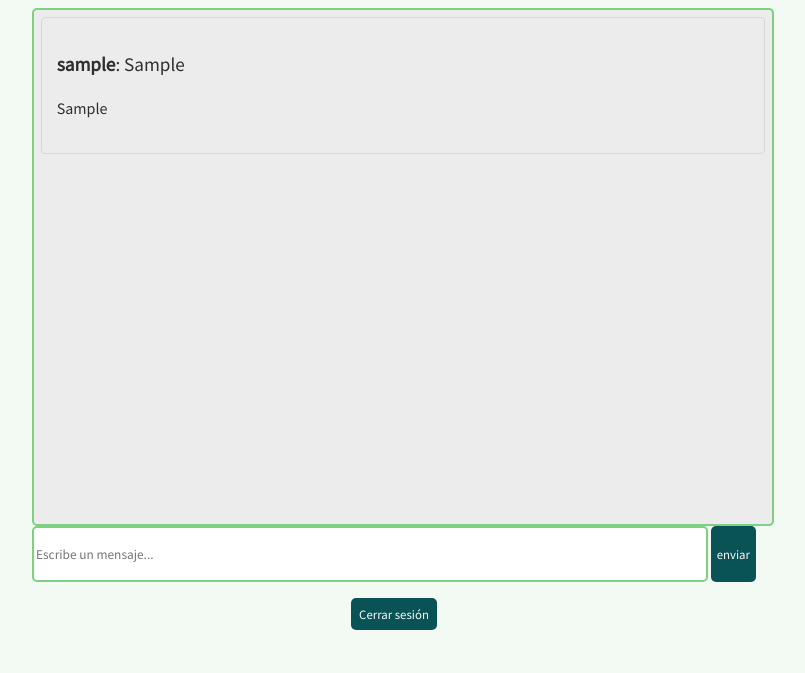
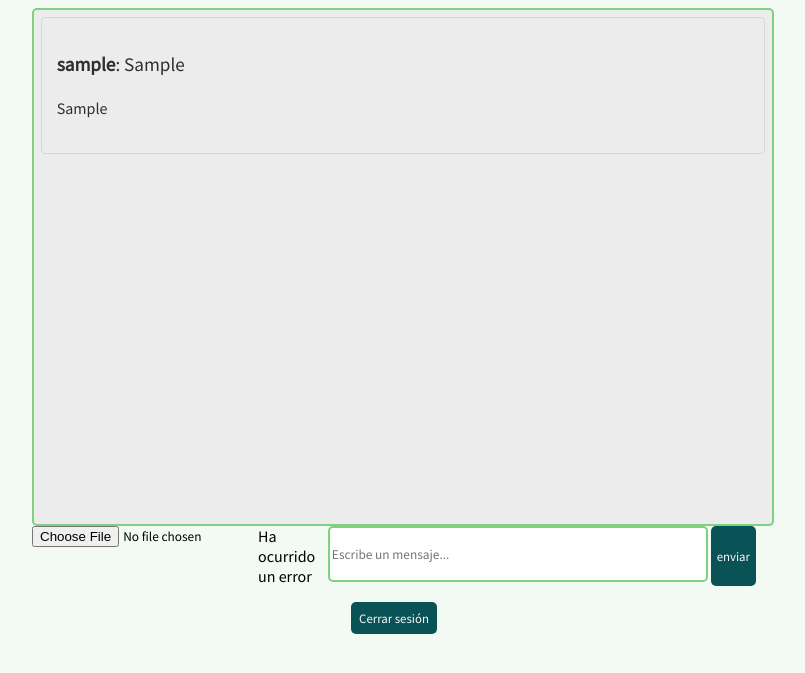
Before and after one commit to Ryksu/chatphp, a PHP site: page /pg/chat.php in a window 1280 px wide. Shown: the top 673 px of the page, without its empty margins (246-1051 px from the left). Run offline with PHP 8.4, Linux system fonts and the light colour scheme; the visitor is signed in with stand-in values (Sample User, id 1); tables that the repository leaves empty or names only in its code hold one stand-in row (values such as "Sample post").

Commit message:
configurando los archivo para poder subir imagenes el chat

```diff
--- a/pg/chat.php
+++ b/pg/chat.php
@@ -6,6 +6,7 @@
 error_reporting(E_ALL);
 
 session_start();
+$msg = "";
 if (!isset($_SESSION['user'])) {
   header('Location:../login.php');
 }
@@ -15,10 +16,30 @@
 $conexion = conectar();
 if (isset($_POST['enviar'])) {
   $mgs = $_POST['mensaje'];
-
-$query = "INSERT INTO Mensajes(user_name,mensajes) VALUES('".$user."','".$mgs."')";
+  $query = "INSERT INTO Mensajes(user_name,mensajes) VALUES('".$user."','".$mgs."')";
 	$sql = $conexion -> prepare($query);
   $sql->execute();
+}
+if (!isset($_FILES["imagen"])|| $_FILES["imagen"]["error"]>0) {
+  $msg .= " Ha ocurrido un error ";
+}else {
+  $permitidos = array("image/jpg","image/jpeg","image/gif","image/png");
+  $limite_kb = 16384;
+
+  if (in_array($_FILES['imagen']['type'],$permitidos)&& $_FILES['imagen']['size']<= $limite_kb * 1024) {
+    $imagen_temporal = $FILES['imagen']['tmp_name'];
+    $tipo = $_FILES['imagen']['type'];
+
+    $fp = fopen($imagen_temporal,'r+b');
+    $data = fread($fp, filesize($imagen_temporal));
+    fclose($fp);
+    $data = quote($data);
+    $query = "INSERT INTO Imagenes(imagen,tip_imagen) VALUES('".$data."','".$tipo_imagen."')";
+    $sql = $conexion->prepare($query);
+    $sql->execute();
+  }
+
+
 }
 ?>
 
@@ -44,6 +65,13 @@
            </div>
        </div>
       <div class="msg">
+      <label class="icon-imagen"></label>
+       <input type="file" name="imagen" value="imagen">
+       <?php if(!empty($msg)): ?>
+         <div class="error">
+           <label><?php echo $msg; ?></label>
+         </div>
+      <?php endif; ?>
         <input type="text" name="mensaje" value="" class="texto" placeholder="Escribe un mensaje..." ></input>
         <input type="submit" name="enviar" value="enviar" class="boton">
       </div>
```
Also changed, not shown: php/subir_imagen.php (added, +8 -0 lines).
